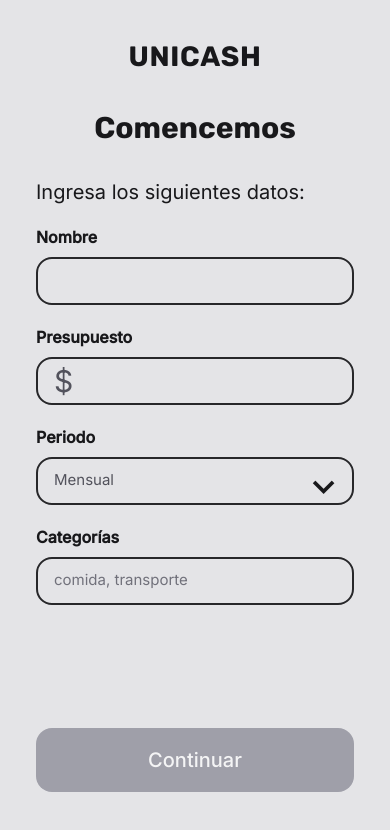
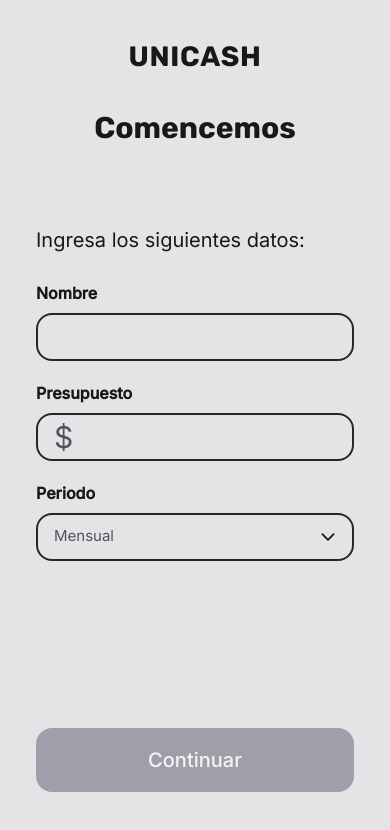
Before and after one commit to FelipeTM25/Unicash, a React (Vite) app: page / in a window 390 px wide. Shown: the top 830 px of the page. Built offline with nearby package versions, Linux system fonts and the light colour scheme.

Commit message:
Formulario funcional en LocalStorage de la pantalla AJUSTES INICIALES

```diff
--- a/package.json
+++ b/package.json
@@ -13,6 +13,7 @@
     "@tailwindcss/vite": "^4.2.1",
     "react": "^19.2.0",
     "react-dom": "^19.2.0",
+    "react-icons": "^5.5.0",
     "tailwindcss": "^4.2.1"
   },
   "devDependencies": {
--- a/src/components/ContinueButton.tsx
+++ b/src/components/ContinueButton.tsx
@@ -1,7 +1,11 @@
-export function ContinueButton() {
+type ContinueButtonProps = {
+    type?: 'button' | 'submit'
+}
+
+export function ContinueButton({ type = 'button' }: ContinueButtonProps) {
     return (
         <button
-            type="button"
+            type={type}
             className="h-16 w-full rounded-2xl bg-zinc-400 text-[20px] font-medium text-zinc-100 sm:h-18 sm:text-3xl"
         >
             Continuar
--- a/src/components/FormField.tsx
+++ b/src/components/FormField.tsx
@@ -1,19 +1,28 @@
+import { useId } from 'react'
+
 type FormFieldProps = {
     label: string
     placeholder?: string
     prefix?: string
     type?: 'text' | 'number'
+    value?: string
+    onValueChange?: (value: string) => void
 }
 
-export function FormField({ label, placeholder, prefix, type = 'text' }: FormFieldProps) {
+export function FormField({ label, placeholder, prefix, type = 'text', value, onValueChange }: FormFieldProps) {
+    const inputId = useId()
+
     return (
-        <label className="flex w-full flex-col gap-3">
+        <label htmlFor={inputId} className="flex w-full flex-col gap-3">
             <span className="text-[16px] leading-none font-semibold text-zinc-900 sm:text-3xl">{label}</span>
             <div className="flex h-12 w-full items-center gap-3 rounded-2xl border-2 border-zinc-800 px-4 sm:h-18 sm:px-5">
                 {prefix ? <span className="text-3xl font-normal text-zinc-600 sm:text-4xl">{prefix}</span> : null}
                 <input
+                    id={inputId}
                     type={type}
                     placeholder={placeholder}
+                    value={value}
+                    onChange={(event) => onValueChange?.(event.target.value)}
                     className="w-full border-none bg-transparent text-[15px] font-normal text-zinc-800 placeholder:text-zinc-500 outline-none sm:text-3xl"
                 />
             </div>
--- a/src/components/SelectField.tsx
+++ b/src/components/SelectField.tsx
@@ -1,4 +1,5 @@
 import { useId } from 'react'
+import { IoChevronDown } from 'react-icons/io5'
 
 type SelectFieldProps<TOption extends string> = {
     label: string
@@ -28,9 +29,10 @@ export function SelectField<TOption extends string>({ label, value, onValueChang
                     ))}
                 </select>
 
-                <span className="pointer-events-none absolute right-4 top-1/2 -translate-y-1/2 text-4xl font-semibold text-zinc-900 sm:right-5 sm:text-5xl">
-                    ⌄
-                </span>
+                <IoChevronDown
+                    aria-hidden
+                    className="pointer-events-none absolute right-4 top-1/2 h-5 w-5 -translate-y-1/2 text-zinc-900 sm:right-5 sm:h-7 sm:w-7"
+                />
             </div>
         </label>
     )
--- a/src/pages/AjustesInicialesPage.tsx
+++ b/src/pages/AjustesInicialesPage.tsx
@@ -1,3 +1,4 @@
+import type { FormEvent } from 'react'
 import { useState } from 'react'
 import { ContinueButton } from '../components/ContinueButton'
 import { FormField } from '../components/FormField'
@@ -7,32 +8,121 @@ import { TopBrandTitle } from '../components/TopBrandTitle'
 import { periodoOptions } from '../Data/periodoOptions'
 
 type PeriodoOption = (typeof periodoOptions)[number]
+type AjustesInicialesFormData = {
+    nombre: string
+    presupuesto: string
+    periodo: PeriodoOption
+}
+
+type AjustesInicialesStorageData = {
+    nombre: string
+    presupuesto: number
+    periodo: PeriodoOption
+}
+
+const AJUSTES_STORAGE_KEY = 'unicash.ajustesIniciales'
+
+function isPeriodoOption(value: string): value is PeriodoOption {
+    return (periodoOptions as readonly string[]).includes(value)
+}
+
+function parsePresupuestoToInt(value: string): number | null {
+    const presupuesto = Number.parseInt(value, 10)
+    return Number.isInteger(presupuesto) && presupuesto >= 0 ? presupuesto : null
+}
+
+function getInitialFormData(): AjustesInicialesFormData {
+    const defaultData: AjustesInicialesFormData = {
+        nombre: '',
+        presupuesto: '',
+        periodo: periodoOptions[0],
+    }
+
+    if (typeof window === 'undefined') {
+        return defaultData
+    }
+
+    try {
+        const savedData = window.localStorage.getItem(AJUSTES_STORAGE_KEY)
+
+        if (!savedData) {
+            return defaultData
+        }
+
+        const parsedData = JSON.parse(savedData) as Partial<AjustesInicialesFormData & AjustesInicialesStorageData>
+
+        const presupuestoFromStorage = typeof parsedData.presupuesto === 'number'
+            ? parsedData.presupuesto
+            : parsePresupuestoToInt(String(parsedData.presupuesto ?? ''))
+
+        return {
+            nombre: typeof parsedData.nombre === 'string' ? parsedData.nombre : defaultData.nombre,
+            presupuesto: presupuestoFromStorage !== null ? String(presupuestoFromStorage) : defaultData.presupuesto,
+            periodo: typeof parsedData.periodo === 'string' && isPeriodoOption(parsedData.periodo)
+                ? parsedData.periodo
+                : defaultData.periodo,
+        }
+    } catch {
+        return defaultData
+    }
+}
 
 export function AjustesIniciales() {
-    const [periodo, setPeriodo] = useState<PeriodoOption>(periodoOptions[0])
+    const [formData, setFormData] = useState<AjustesInicialesFormData>(getInitialFormData)
+
+    function handleSubmit(event: FormEvent<HTMLFormElement>) {
+        event.preventDefault()
+
+        const presupuesto = parsePresupuestoToInt(formData.presupuesto)
+        if (presupuesto === null) {
+            return
+        }
+
+        const dataToSave: AjustesInicialesStorageData = {
+            nombre: formData.nombre.trim(),
+            presupuesto,
+            periodo: formData.periodo,
+        }
+
+        window.localStorage.setItem(AJUSTES_STORAGE_KEY, JSON.stringify(dataToSave))
+    }
 
     return (
         <MobileScreen>
             <TopBrandTitle />
 
             <h1 className="mt-4 text-center text-3xl leading-tight font-bold text-zinc-900 sm:text-6xl" >Comencemos</h1>
-            <p className="mt-8 text-[20px] leading-tight text-zinc-900 sm:text-3xl">Ingresa los siguientes datos:</p>
+            <p className="mt-20 text-[20px] leading-tight text-zinc-900 sm:text-3xl">Ingresa los siguientes datos:</p>
 
-            <div className="mt-6 flex flex-col gap-6 sm:mt-8 sm:gap-6">
-                <FormField label="Nombre" />
-                <FormField label="Presupuesto" prefix="$" type="number" />
+            <form onSubmit={handleSubmit} className="mt-8 flex flex-1 flex-col sm:mt-8">
+                <div className="flex flex-col gap-6 sm:gap-6">
+                    <FormField
+                        label="Nombre"
+                        value={formData.nombre}
+                        onValueChange={(value) => setFormData((previousData) => ({ ...previousData, nombre: value }))}
+                    />
+                    <FormField
+                        label="Presupuesto"
+                        prefix="$"
+                        type="number"
+                        value={formData.presupuesto}
+                        onValueChange={(value) => {
+                            const onlyDigits = value.replace(/\D/g, '')
+                            setFormData((previousData) => ({ ...previousData, presupuesto: onlyDigits }))
+                        }}
+                    />
                     <SelectField
                         label="Periodo"
-                    value={periodo}
-                    onValueChange={setPeriodo}
+                        value={formData.periodo}
+                        onValueChange={(value) => setFormData((previousData) => ({ ...previousData, periodo: value }))}
                         options={periodoOptions}
                     />
-                <FormField label="Categorías" placeholder="comida, transporte" />
                 </div>
 
                 <div className="mt-auto pb-4 pt-6 sm:pb-8 sm:pt-10">
-                <ContinueButton />
+                    <ContinueButton type="submit" />
                 </div>
+            </form>
         </MobileScreen>
     )
 }
```
Also changed, not shown: 1 other file (tests, documents, lock files or other folders). Lines whose indentation alone changed are shown as unchanged.
